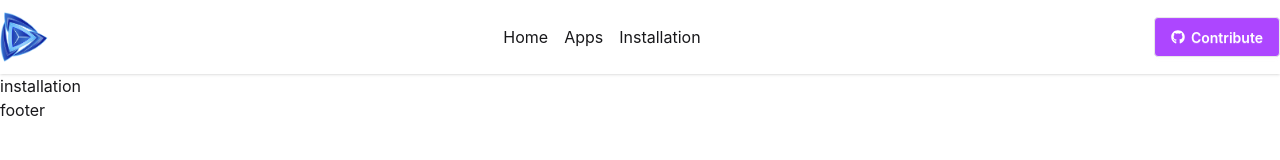
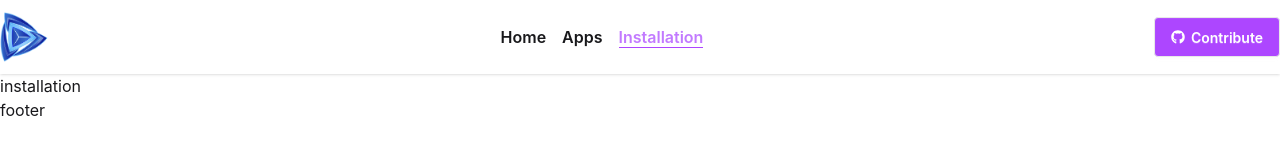
Before and after one commit to nibirshahriar/PlayStore-Project12, a React (Vite) app: page /installapps in a window 1280 px wide. Shown: the top 160 px of the page. Built offline with nearby package versions, Linux system fonts and the light colour scheme.

Commit message:
added navbar button active

```diff
--- a/src/components/Shared/Navbar.jsx
+++ b/src/components/Shared/Navbar.jsx
@@ -1,6 +1,6 @@
 import React from "react";
 import LOGO from "../../assets/images/logo.png";
-import { Link } from "react-router";
+import { NavLink } from "react-router";
 import { FaGithub } from "react-icons/fa";
 
 const Navbar = () => {
@@ -10,20 +10,37 @@ const Navbar = () => {
         <img src={LOGO} alt="" className="w-[50px]" />
         <ul className="flex justify-between items-center gap-4">
           <li>
-            {" "}
-            <Link to={"/"}>Home</Link>{" "}
+            <NavLink
+              className={({ isActive }) =>
+                `font-semibold ${isActive ? "text-purple-400 border-b border-purple-500" : ""}`
+              }
+              to={"/"}
+            >
+              Home
+            </NavLink>
           </li>
           <li>
-            {" "}
-            <Link to={"/apps"}>Apps</Link>{" "}
+            <NavLink
+              className={({ isActive }) =>
+                `font-semibold ${isActive ? "text-purple-400 border-b border-purple-500" : ""}`
+              }
+              to={"/apps"}
+            >
+              Apps
+            </NavLink>
           </li>
           <li>
-            {" "}
-            <Link to={"/installapps"}>Installation</Link>{" "}
+            <NavLink
+              className={({ isActive }) =>
+                `font-semibold ${isActive ? "text-purple-400 border-b border-purple-500" : ""}`
+              }
+              to={"/installapps"}
+            >
+              Installation
+            </NavLink>
           </li>
         </ul>
         <button className="btn bg-purple-500 text-white">
-          {" "}
           <FaGithub /> Contribute
         </button>
       </div>
--- a/src/main.jsx
+++ b/src/main.jsx
@@ -7,6 +7,7 @@ import RootLayout from "./layout/rootLayout";
 import InstallApps from "./pages/InstallApps/InstallApps";
 import Homepage from "./pages/Homepage/Homepage";
 import Apps from "./pages/Apps/Apps";
+import NotFoundPage from "./pages/NotFoundPage/NotFoundPage";
 
 const router = createBrowserRouter([
   {
@@ -27,7 +28,7 @@ const router = createBrowserRouter([
         element: <InstallApps />,
       },
     ],
-    errorElement: <h2>404 Not Found</h2>,
+    errorElement: <NotFoundPage />,
   },
 ]);
 
--- /dev/null
+++ b/src/pages/NotFoundPage/NotFoundPage.jsx
@@ -0,0 +1,44 @@
+import React from "react";
+
+const NotFoundPage = () => {
+  return (
+    <div className="min-h-screen flex items-center justify-center bg-gradient-to-br from-black via-gray-900 to-gray-800 text-white px-6">
+      <div className="text-center">
+        {/* Glowing 404 */}
+        <h1 className="text-9xl font-extrabold bg-gradient-to-r from-pink-500 via-purple-500 to-indigo-500 bg-clip-text text-transparent animate-pulse">
+          404
+        </h1>
+
+        {/* Subtitle */}
+        <h2 className="mt-4 text-2xl md:text-3xl font-semibold">
+          Oops! Page not found
+        </h2>
+
+        {/* Description */}
+        <p className="mt-3 text-gray-400 max-w-md mx-auto">
+          The page you are looking for doesn’t exist or has been moved.
+        </p>
+
+        {/* Fancy Button */}
+        <div className="mt-8">
+          <a
+            href="/"
+            className="relative inline-flex items-center justify-center px-8 py-3 overflow-hidden font-medium text-white transition duration-300 ease-out border-2 border-purple-500 rounded-full shadow-md group"
+          >
+            <span className="absolute inset-0 w-full h-full bg-gradient-to-r from-purple-500 to-pink-500 opacity-0 group-hover:opacity-100 transition duration-300"></span>
+            <span className="relative">Go Home</span>
+          </a>
+        </div>
+
+        {/* Floating animation dots */}
+        <div className="mt-10 flex justify-center gap-2">
+          <span className="w-2 h-2 bg-purple-400 rounded-full animate-bounce"></span>
+          <span className="w-2 h-2 bg-pink-400 rounded-full animate-bounce delay-150"></span>
+          <span className="w-2 h-2 bg-indigo-400 rounded-full animate-bounce delay-300"></span>
+        </div>
+      </div>
+    </div>
+  );
+};
+
+export default NotFoundPage;
```
